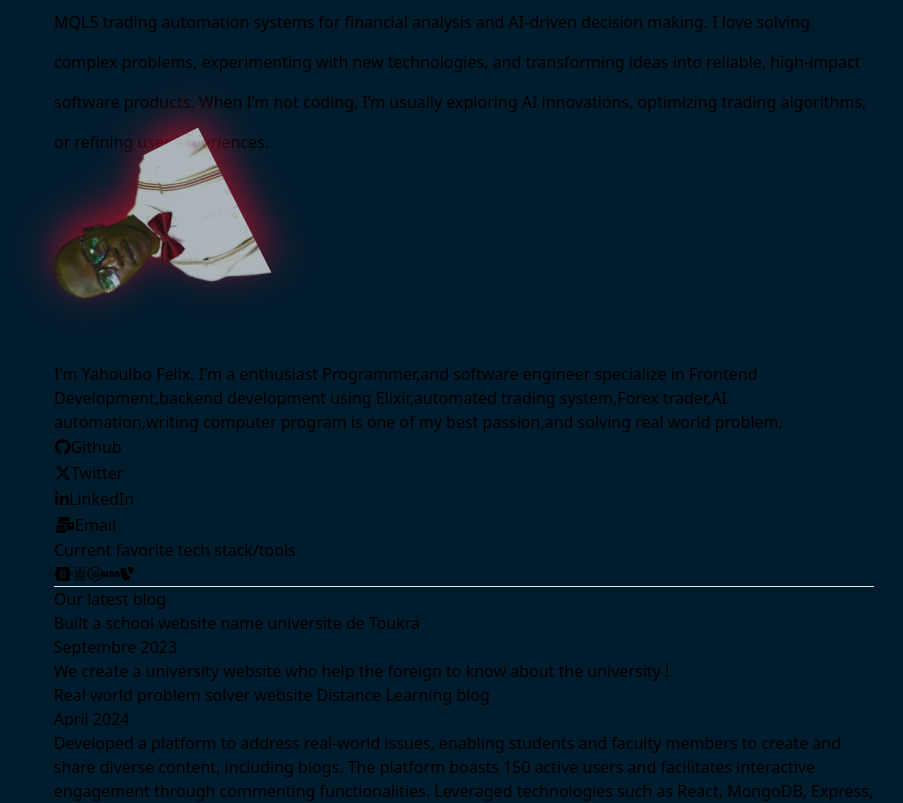
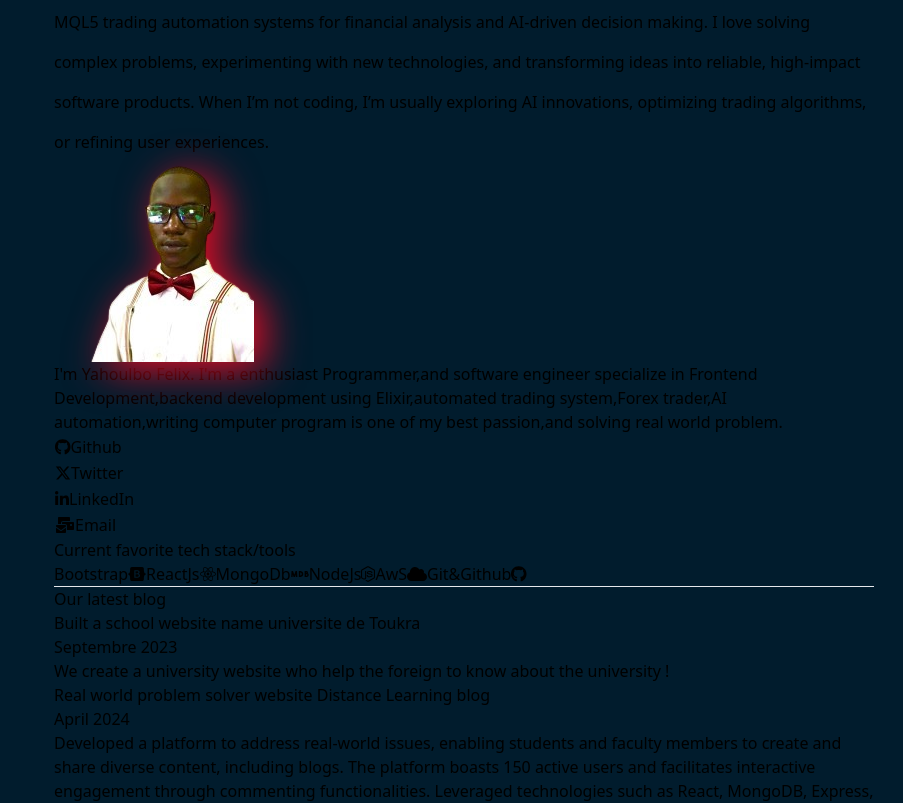
Before and after one commit to kal2be/portfolio, a React (Vite) app: page / in a window 1280 px wide. Shown: the part 400-1203 px from the top of the page, without its empty margins (151-1054 px from the left). Built offline with nearby package versions, Linux system fonts and the light colour scheme; a web font is replaced by a local one.

Commit message:
modification option

```diff
--- a/index.html
+++ b/index.html
@@ -4,7 +4,7 @@
     <meta charset="UTF-8" />
     <link rel="icon" type="image/svg+xml" href="/devsoftware.jpg" />
     <meta name="viewport" content="width=device-width, initial-scale=1.0" />
-    <title>Yahoulbo felix portfolio</title>
+    <title>kalibe portfolio</title>
   </head>
   <body>
     <div id="root"></div>
--- a/src/App.jsx
+++ b/src/App.jsx
@@ -12,20 +12,20 @@ import Service from './service/Service';
 
 const App = () => {
   const [isloaded,setIsloaded]=useState(false);
-  useEffect(()=>{
-      setTimeout(() => {
-          setIsloaded(true)
-      },7000);
-  },[])
-  if(!isloaded){
-     return(
-      <div className='preloader bg-gray-100'>
-       <span className='animation1'>D</span>
-        <span className='animation2'>E</span>
-        <span className='animation2'>V</span>
-       </div>
-     )
-  }
+  // useEffect(()=>{
+  //     setTimeout(() => {
+  //         setIsloaded(true)
+  //     },7000);
+  // },[])
+  // if(!isloaded){
+  //    return(
+  //     <div className='preloader bg-gray-100'>
+  //      <span className='animation1'>D</span>
+  //       <span className='animation2'>E</span>
+  //       <span className='animation2'>V</span>
+  //      </div>
+  //    )
+  // }
   return(
    <BrowserRouter>
       <Navbar/>
--- a/src/about/About.tsx
+++ b/src/about/About.tsx
@@ -17,20 +17,6 @@ function About() {
                   className="w-[700px] h-[700px] border border-purple-500 rounded-full absolute top-20 right-[-200px]"
                 />
               </div>
-
-{/* <h2 className='md:text-lg font-medium my-2 opacity-55 text-lg '>About my-Self
-</h2>
-<div className='my-2 text-lg'>
-    <p>Hello my name is <span className='text-[#e80b24]'>Yahoulbo Felix</span>,i'm a software developer,student,self motivator,programmer.</p>
-    <br />
-    <p>As i say,i'm a hard-worker and my ability to learn fast help me alot for entirely my life.</p>
-</div>
-<div className='text-lg my-4'>
-
-    <h3 className='text-lg font-bold opacity-75 text-[#e80b24]'>About my current work</h3>
-    <p>As a developper,i'm currently seeking for a junior Developer opportunity to further enhance skills in
-      HTML,CSS3, JavaScript, React.js(Next.js), TypeScript, Node.js and MongoDb while gained practical experience in a professional environment!</p>
-</div> */}
   <section
       id="about"
       className=" py-12 bg-[#011c2d]  text-white overflow-hidden"
@@ -90,7 +76,7 @@ function About() {
           initial={{ opacity: 0, x: 60 }}
           whileInView={{ opacity: 1, x: 0 }}
           transition={{ duration: 0.8 }}
-          className="grid grid-cols-2 gap-6"
+          className="grid md:grid-cols-2 gap-6"
         >
 
           <div className="bg-white/5 backdrop-blur-xl border border-white/10 p-6 rounded-xl">
--- a/src/app.scss
+++ b/src/app.scss
@@ -80,7 +80,7 @@ border: 1px solid rgb(49, 117, 226);
 
 
 ::-webkit-scrollbar{
-    width: 3px;
+    width: 1px;
 }
 
 ::-webkit-scrollbar-track{
--- a/src/component/Body.jsx
+++ b/src/component/Body.jsx
@@ -9,8 +9,8 @@ initial={{opacity:0,y:20}}
 transition={{duration:1}}
 whileInView={{opacity:1,y:0}}>
 
-    <h2 className="text-xl text-white my-1 mx-2">Yahoulbo Felix</h2>
-    <p className="text-md text-gray-300 mx-2">Software Engineer</p>
+    <h2 className="text-xl text-white my-1 mx-3">Yahoulbo Felix</h2>
+    <p className="text-md text-gray-300 mx-3">Software Engineer</p>
    <div className="p-4 shadow-sm max-h-80 overflow-y-auto scroll-m-3 my-2">
      <p className="my-p lg:pe-7 text-gray-300 text-lg my-1 font-sans  ">
     Hi, I’m Yahoulbo Felix, a highly motivated Computer Scientist and Software Engineer with a passion for creating fast, responsive, and visually engaging web experiences.
--- a/src/component/Build.jsx
+++ b/src/component/Build.jsx
@@ -1,9 +1,10 @@
 import { FontAwesomeIcon } from '@fortawesome/react-fontawesome'
-import {  faBootstrap, faGithub, faLinkedinIn, faMdb, faNodeJs, faReact, faXTwitter,faTypo3} from '@fortawesome/free-brands-svg-icons'
-import {  faArrowRight, faMailBulk} from '@fortawesome/free-solid-svg-icons'
+import {  faBootstrap, faGithub, faLinkedinIn, faMdb, faNodeJs, faReact, faXTwitter} from '@fortawesome/free-brands-svg-icons'
+import {  faArrowRight, faCloud, faMailBulk} from '@fortawesome/free-solid-svg-icons'
 import "./build.scss"
 import { Link } from 'react-router-dom'
 import {motion} from "framer-motion"
+import { faGithubAlt } from '@fortawesome/free-brands-svg-icons/faGithubAlt'
 function Build() {
   return (
     <div className='lg:mt-20 mt-10'>
@@ -24,12 +25,13 @@ function Build() {
       {/* _+++++++++++++++++++ the current skills that we working _++++++++++++++++++++++ */}
       <div className='my-20'>
        <h2 className='text-xl font-medium text-white'>Current favorite tech stack/tools</h2>
-       <div className='text-gray-400 text-3xl flex justify-between  w-52 mt-6'>
-       <FontAwesomeIcon icon={faBootstrap}/>
-       <FontAwesomeIcon icon={faReact}/>
-       <FontAwesomeIcon icon={faNodeJs}/>
-       <FontAwesomeIcon icon={faMdb}/>
-       <FontAwesomeIcon icon={faTypo3}/>
+       <div className='text-gray-400 grid lg:grid-cols-6 grid-cols-3 justify-between md:gap-4 gap-2  mt-6'>
+       <span className='border border-gray-700 p-2 flex justify-between gap-1 items-center'>Bootstrap<FontAwesomeIcon icon={faBootstrap} className='text-blue-400'/></span>
+       <span className='border border-gray-700 p-2 flex justify-between gap-1 items-center'>ReactJs<FontAwesomeIcon icon={faReact} className='text-blue-400'/></span>
+       <span className='border border-gray-700 p-2 flex justify-between gap-1 items-center'>MongoDb<FontAwesomeIcon icon={faMdb} className='text-green-400'/></span>
+       <span className='border border-gray-700 p-2 flex justify-between gap-1 items-center'>NodeJs<FontAwesomeIcon icon={faNodeJs} className='text-yellow-400'/></span>
+       <span className='border border-gray-700 p-2 flex justify-between gap-1 items-center'>AwS<FontAwesomeIcon icon={faCloud} className='text-yellow-800'/></span>
+       <span className='border border-gray-700 p-2 flex justify-between gap-1 items-center'>Git&Github<FontAwesomeIcon icon={faGithub} /></span>
        </div>
       </div>
 
--- a/src/footer/Footer.jsx
+++ b/src/footer/Footer.jsx
@@ -40,10 +40,10 @@ function Footer() {
     <div className="flex justify-between items-center my-6 text-white">
         <p>&copy; <span className="text-[#e80b24]">Kalibe Group Inc</span> {date}</p>
         <div className="flex gap-3 justify-between text-xl">
-          <Link>  <FontAwesomeIcon icon={faWhatsapp}/></Link>
+          <Link>  <FontAwesomeIcon icon={faWhatsapp} className="text-green-600"/></Link>
             <Link to="https://github.com/kal1be"><FontAwesomeIcon icon={faGithub}/></Link>
-           <Link> <FontAwesomeIcon icon={faXTwitter}/></Link>
-          <Link>  <FontAwesomeIcon icon={faLinkedin}/></Link>
+           <Link> <FontAwesomeIcon icon={faXTwitter} className="text-black"/></Link>
+          <Link>  <FontAwesomeIcon icon={faLinkedin} className="text-blue-900"/></Link>
         </div>
     </div>
     </div>
--- a/src/navbar/Navbar.jsx
+++ b/src/navbar/Navbar.jsx
@@ -11,7 +11,7 @@ function Navbar() {
      <div className="wrapper flex justify-between items-center rounded-lg">
       <div className="">
 
-        <h2 className=" font-bold text-xl" id="felix">Yahoulbo Felix</h2>
+        <h2 className=" font-bold text-lg" id="felix">Yahoulbo Felix</h2>
       </div>
       <div>
         <ul className="md:flex gap-12 justify-between text-sm" id={open?"open":"close"}>
```
